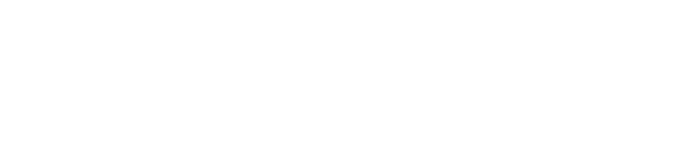
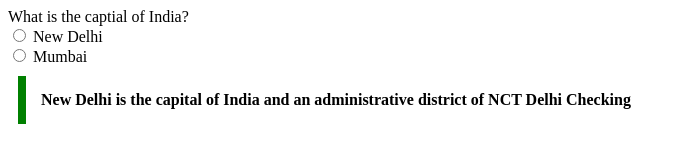
Before and after one commit to acciojob/trivia-Poojaram18, a website: page main.html in a window 1280 px wide. Shown: the whole page, without its empty margins (0-685 px from the left). Drawn offline with Linux system fonts and the light colour scheme.

Commit message:
Update main.html

```diff
--- a/main.html
+++ b/main.html
@@ -4,13 +4,36 @@
 
 <head>
 	<link rel="stylesheet" href="styles.css">
+	<style>
+	#ref{
+	width: 600px;
+	margin: 10px;
+	padding: 15px;
+	border-left: 8px solid green;
+	background-color: #f8fffe"";
+	font-weight: bold;
+	}
+	</style>
 </head>
 
 <body>
 	<!-- the entire body must be written by student -->
-    <script type="text/javascript" src="./script.js">
-</script>
+    <script type="text/javascript" src="./script.js"> </script>
+
+	<label for="question" class="question"> What is the captial of India? </label>
+
+	<br>
+	<input type="radio" name="answer" value="newdelhi">
+	<label for="option1"> New Delhi </label>
+
+	<br>
+	<input type="radio" name="answer" value="mumbai">
+	<label for="option2"> Mumbai </label>
+
+	<br>
+
+	<blockquote cite=" https://en.wikipedia.org/wiki/New_Delhi" id="ref"> New Delhi is the capital of India and
+	an administrative district of NCT Delhi Checking </blockquote>
 
 </body>
-
 </html>
```
